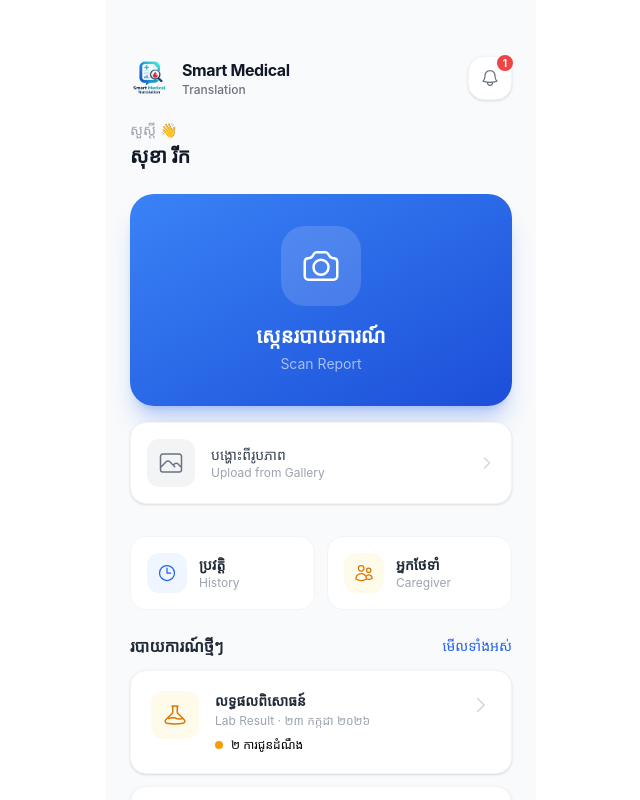
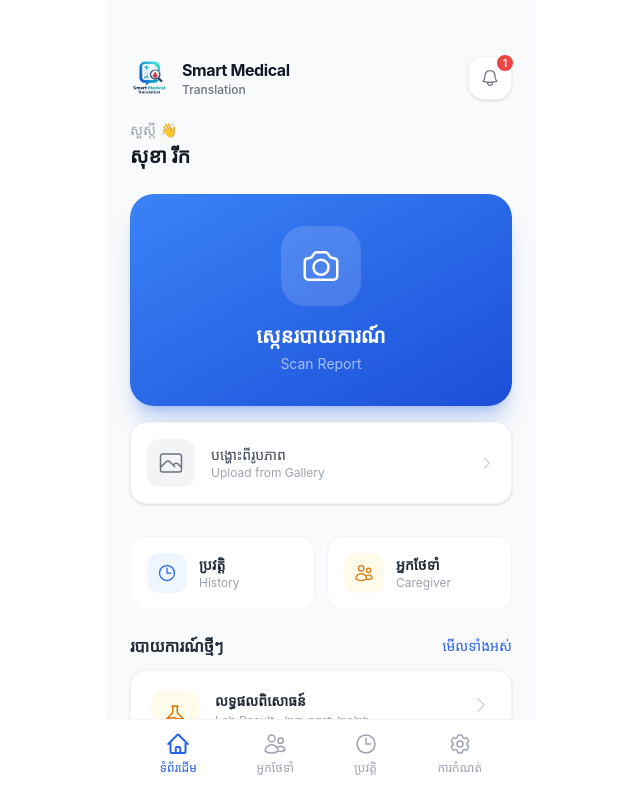
Before and after one commit to rinborobin/smart-medical-translation-prototype, a React (Vite) app: page / in a window 1280 px wide. Both pictures are taken after a click on the button "ចូលគណនី". Shown: the top 800 px of the page, without its empty margins (319-959 px from the left). Built offline with nearby package versions, Linux system fonts and the light colour scheme; a web font is replaced by a local one.

Commit message:
fixed navbar

```diff
--- a/src/screens/HomeScreen.jsx
+++ b/src/screens/HomeScreen.jsx
@@ -124,7 +124,7 @@ export default function HomeScreen({ onNavigate, notifications, onSelectReport }
         </button>
       </div>
 
-      <div className="flex-1 px-6 pt-2">
+      <div className="flex-1 px-6 pt-2 pb-24">
         <div className="grid grid-cols-2 gap-3 mb-6">
           <button
             onClick={() => onNavigate("history")}
@@ -298,7 +298,7 @@ export default function HomeScreen({ onNavigate, notifications, onSelectReport }
         </button>
       </div>
 
-      <div className="bg-white dark:bg-slate-800 border-t border-neutral-100 dark:border-slate-700 px-6 pb-6 pt-3 mt-6 transition-colors">
+      <div className="fixed bottom-0 left-1/2 -translate-x-1/2 w-full max-w-[430px] bg-white dark:bg-slate-800 border-t border-neutral-100 dark:border-slate-700 px-6 pb-6 pt-3 transition-colors">
         <div className="flex items-center justify-around">
           <button className="flex flex-col items-center gap-1">
             <svg
```
